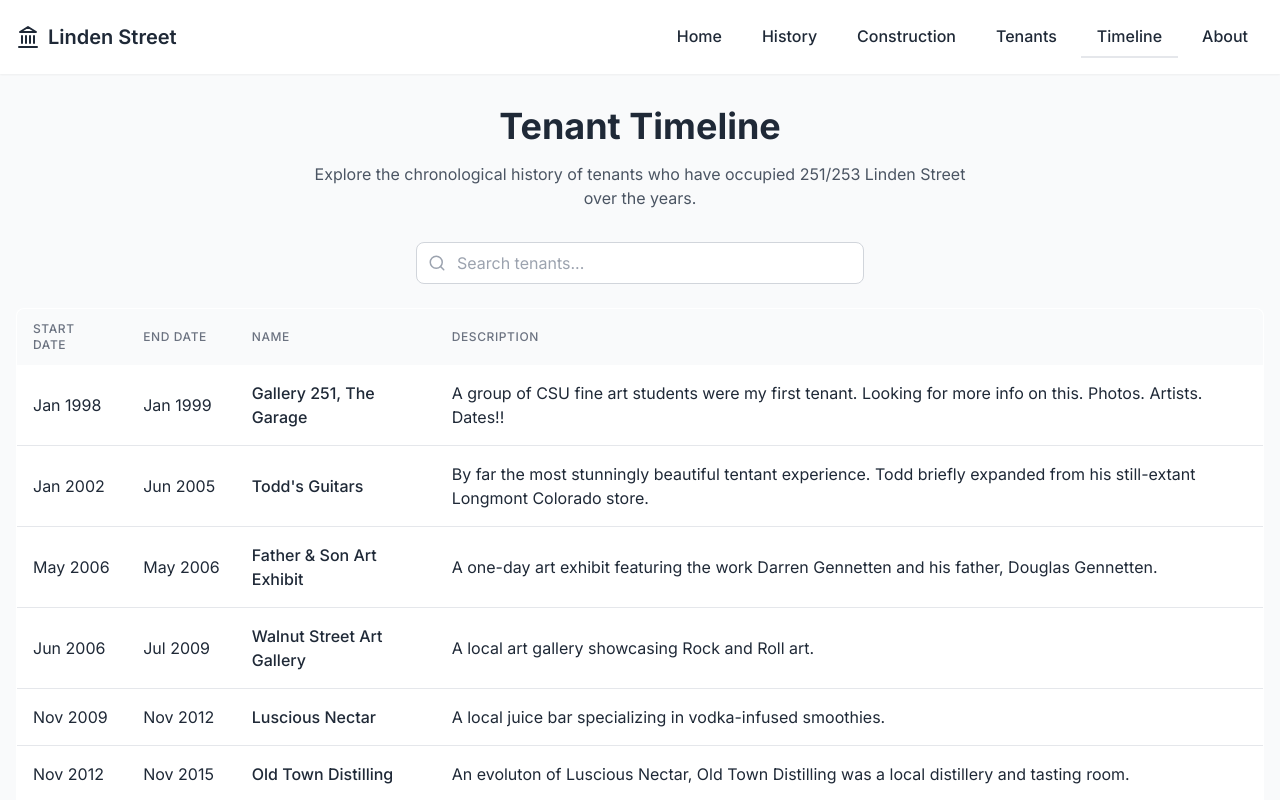
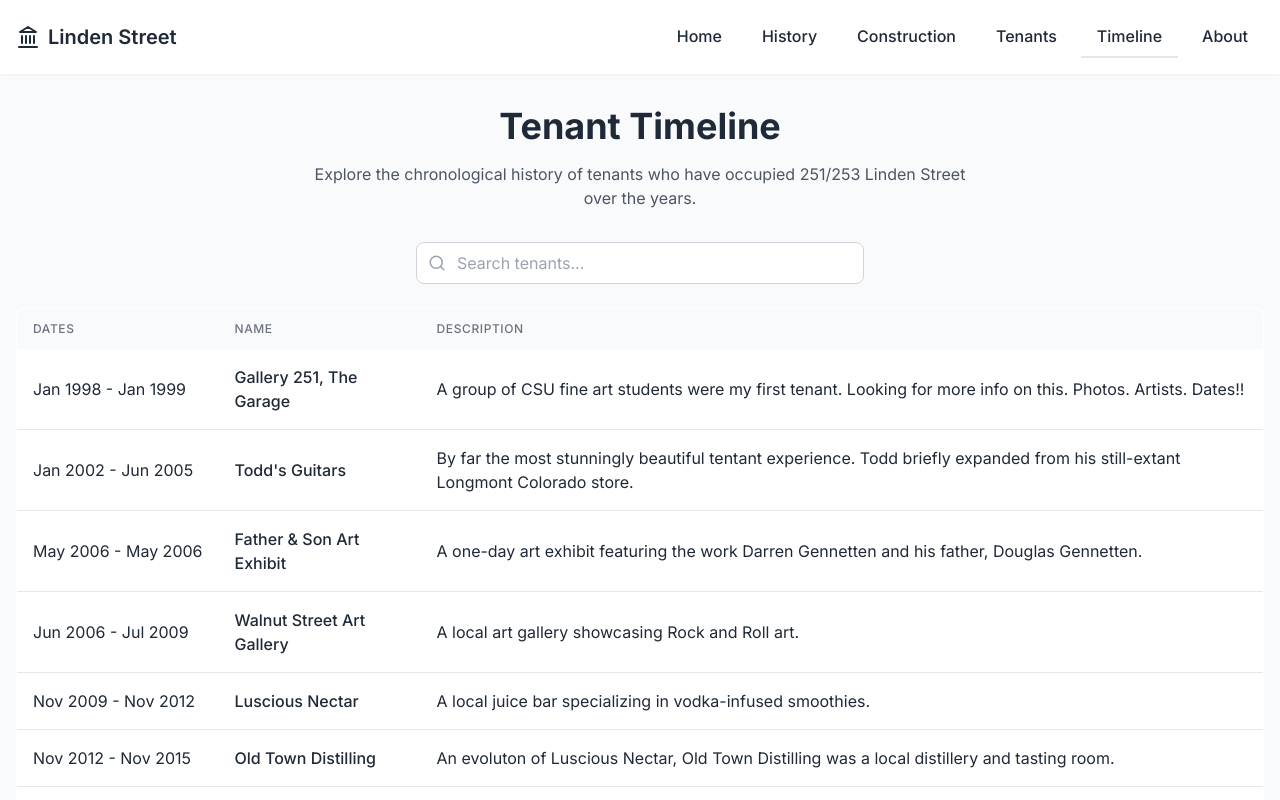
Before and after one commit to dgennetten/linden, a React (Vite) app: page /timeline in a window 1280 px wide. Shown: the top 800 px of the page. Built offline with nearby package versions, Linux system fonts and the light colour scheme.

Commit message:
Combine start and end date columns - Resolves #3

```diff
--- a/src/pages/Timeline.tsx
+++ b/src/pages/Timeline.tsx
@@ -69,8 +69,7 @@ const Timeline: React.FC = () => {
           <table className="min-w-full bg-white border border-gray-200 rounded-lg overflow-hidden">
             <thead className="bg-gray-50">
               <tr>
-                <th className="py-3 px-4 text-left text-xs font-medium text-gray-500 uppercase tracking-wider">Start Date</th>
-                <th className="py-3 px-4 text-left text-xs font-medium text-gray-500 uppercase tracking-wider">End Date</th>
+                <th className="py-3 px-4 text-left text-xs font-medium text-gray-500 uppercase tracking-wider">Dates</th> {/* Modified header */}
                 <th className="py-3 px-4 text-left text-xs font-medium text-gray-500 uppercase tracking-wider">Name</th>
                 <th className="py-3 px-4 text-left text-xs font-medium text-gray-500 uppercase tracking-wider">Description</th>
               </tr>
@@ -82,15 +81,17 @@ const Timeline: React.FC = () => {
                     key={index}
                     className="hover:bg-gray-50 transition-colors"
                   >
-                    <td className="py-4 px-4 whitespace-nowrap">{formatDate(tenant.startDate)}</td>
-                    <td className="py-4 px-4 whitespace-nowrap">{formatDate(tenant.endDate)}</td>
+                    {/* Combined dates column */}
+                    <td className="py-4 px-4 whitespace-nowrap">
+                      {formatDate(tenant.startDate)} - {formatDate(tenant.endDate)}
+                    </td>
                     <td className="py-4 px-4 font-medium">{tenant.name}</td>
                     <td className="py-4 px-4">{tenant.description}</td>
                   </tr>
                 ))
               ) : (
                 <tr>
-                  <td colSpan={4} className="py-8 text-center text-gray-500">
+                  <td colSpan={3} className="py-8 text-center text-gray-500"> {/* Updated colspan */}
                     No tenants found matching your search criteria.
                   </td>
                 </tr>
```
